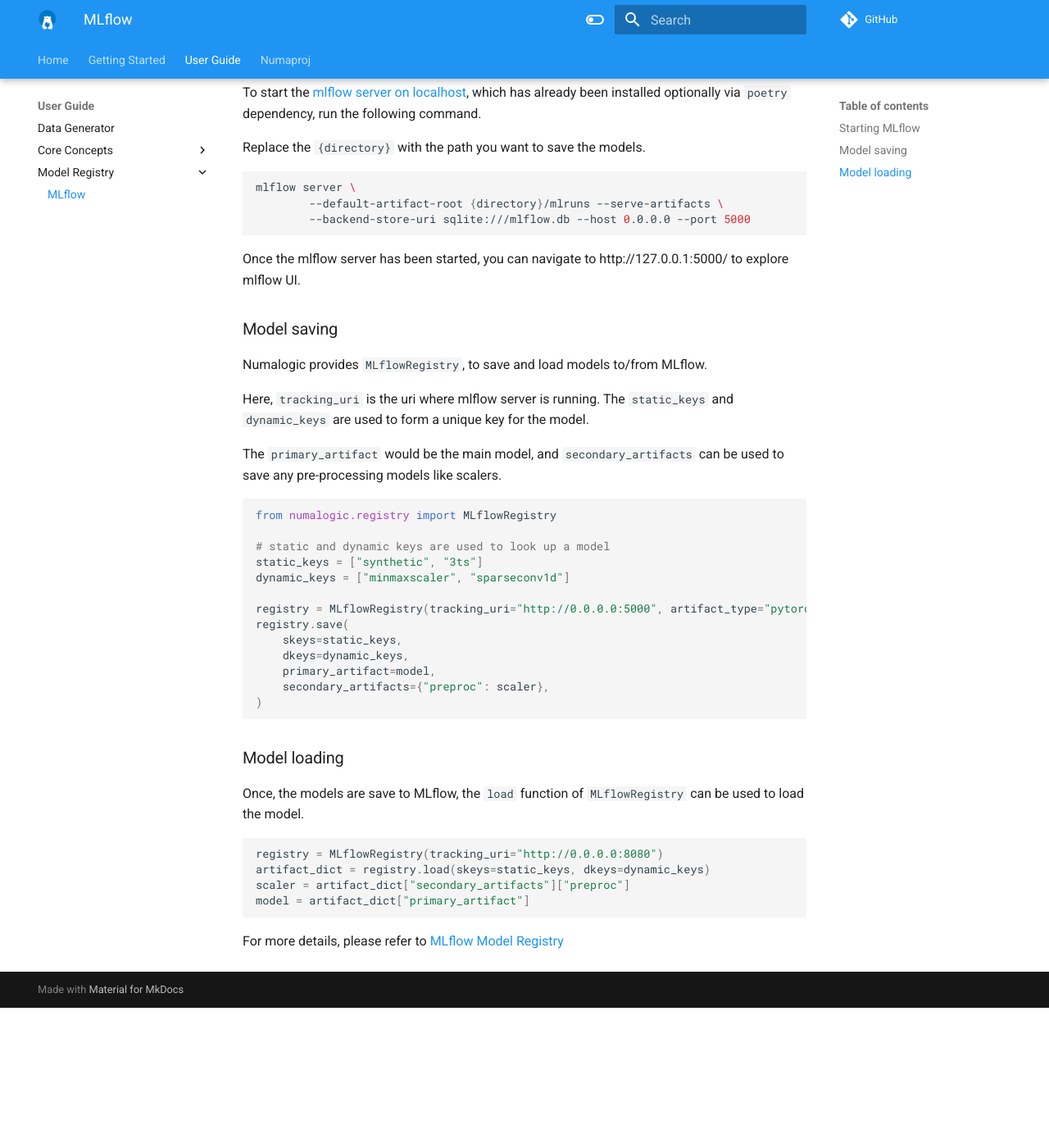
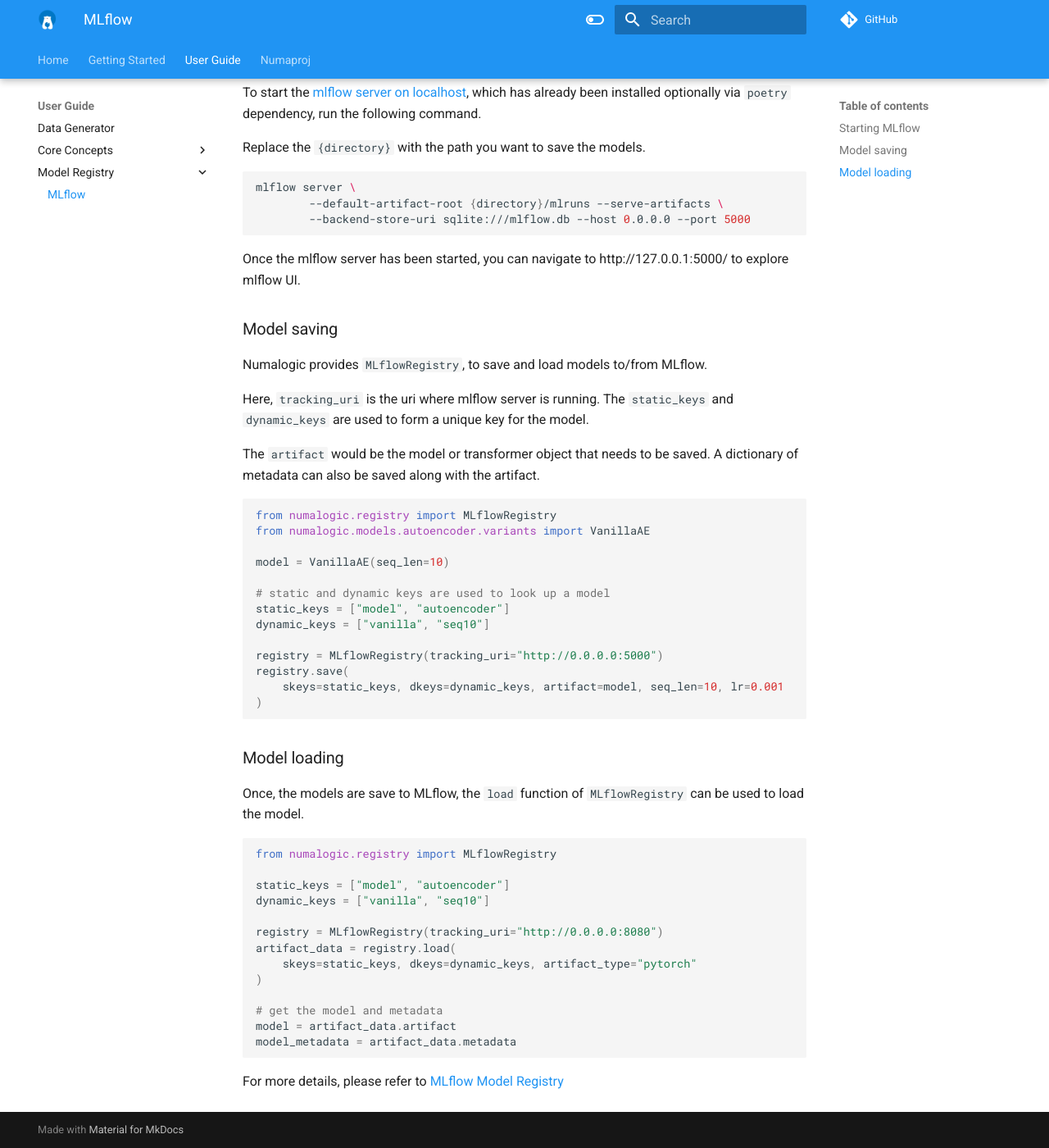
Before and after one commit to numaproj/numalogic, an MkDocs documentation site: the page built from docs/ml-flow.md, in a window 1280 px wide and 1400 px high, scrolled down 231 px. Shown: the whole window at 82% size. Built offline with MkDocs 1.6.1 and Material for MkDocs 9.7.7, drawn with Linux system fonts in a browser that asks for light colours; comment, search, counter and statistics services are not loaded; before the commit the page ends 1460 px from its top, so only the background shows below that.

Commit message:
chore!: Auto detect instance type while mlflow model save (#190)
Helps for a better config-driven registry instance creation.

- Avoid specifying mlflow instance type in the constructor
- Detect the correct handler during save
- Specify artifact type during load
- Update docs

Signed-off-by: Avik Basu <ab93@users.noreply.github.com>

````diff
--- a/docs/ml-flow.md
+++ b/docs/ml-flow.md
@@ -23,21 +23,21 @@
 
 Here, `tracking_uri` is the uri where mlflow server is running. The `static_keys` and `dynamic_keys` are used to form a unique key for the model.
 
-The `primary_artifact` would be the main model, and `secondary_artifacts` can be used to save any pre-processing models like scalers.
-
+The `artifact` would be the model or transformer object that needs to be saved.
+A dictionary of metadata can also be saved along with the artifact.
 ```python
 from numalogic.registry import MLflowRegistry
+from numalogic.models.autoencoder.variants import VanillaAE
+
+model = VanillaAE(seq_len=10)
 
 # static and dynamic keys are used to look up a model
-static_keys = ["synthetic", "3ts"]
-dynamic_keys = ["minmaxscaler", "sparseconv1d"]
+static_keys = ["model", "autoencoder"]
+dynamic_keys = ["vanilla", "seq10"]
 
-registry = MLflowRegistry(tracking_uri="http://0.0.0.0:5000", artifact_type="pytorch")
+registry = MLflowRegistry(tracking_uri="http://0.0.0.0:5000")
 registry.save(
-    skeys=static_keys,
-    dkeys=dynamic_keys,
-    primary_artifact=model,
-    secondary_artifacts={"preproc": scaler},
+    skeys=static_keys, dkeys=dynamic_keys, artifact=model, seq_len=10, lr=0.001
 )
 ```
 
@@ -46,10 +46,19 @@
 Once, the models are save to MLflow, the `load` function of `MLflowRegistry` can be used to load the model.
 
 ```python
+from numalogic.registry import MLflowRegistry
+
+static_keys = ["model", "autoencoder"]
+dynamic_keys = ["vanilla", "seq10"]
+
 registry = MLflowRegistry(tracking_uri="http://0.0.0.0:8080")
-artifact_dict = registry.load(skeys=static_keys, dkeys=dynamic_keys)
-scaler = artifact_dict["secondary_artifacts"]["preproc"]
-model = artifact_dict["primary_artifact"]
+artifact_data = registry.load(
+    skeys=static_keys, dkeys=dynamic_keys, artifact_type="pytorch"
+)
+
+# get the model and metadata
+model = artifact_data.artifact
+model_metadata = artifact_data.metadata
 ```
 
 For more details, please refer to [MLflow Model Registry](https://www.mlflow.org/docs/latest/model-registry.html#)
--- a/pyproject.toml
+++ b/pyproject.toml
@@ -1,6 +1,6 @@
 [tool.poetry]
 name = "numalogic"
-version = "0.4.dev5"
+version = "0.4.a0"
 description = "Collection of operational Machine Learning models and tools."
 authors = ["Numalogic Developers"]
 packages = [{ include = "numalogic" }]
````
Also changed, not shown: 4 other files.
